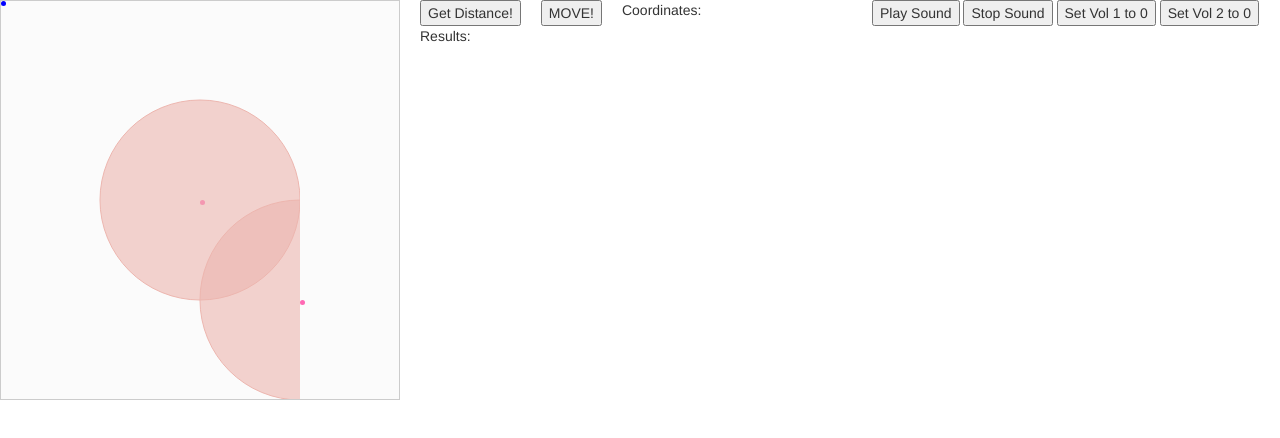
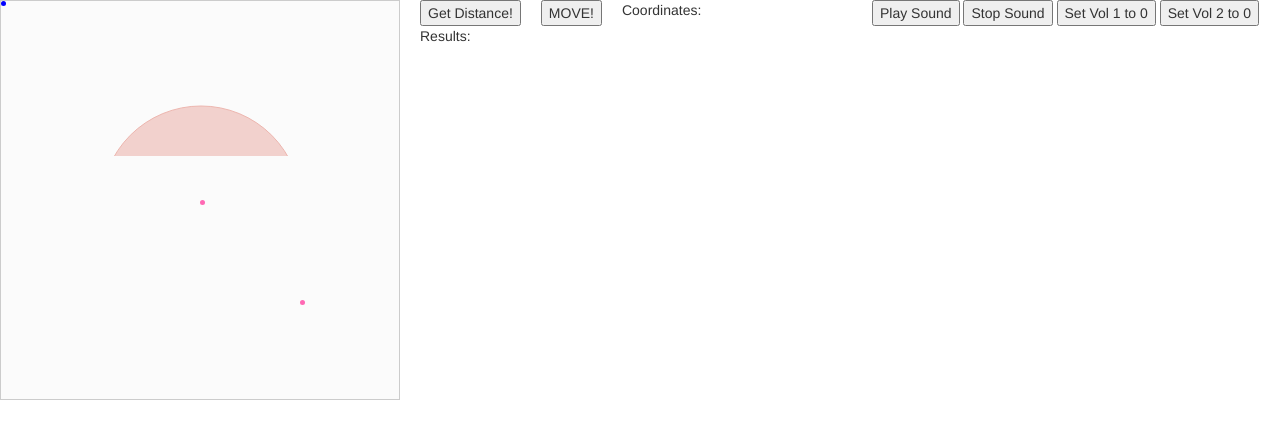
Before and after one commit to jayfresh/sound-map, a website: page src/index.html in a window 1280 px wide. Drawn offline with nearby package versions, Linux system fonts and the light colour scheme; files that its build step writes are made by us from their sources; no server answers.

Commit message:
Revert 3d9f57e..7ecf783
This rolls back to commit 3d9f57e48fcde3ca2d22f7b574c83a1c40318804.

```diff
--- a/src/scss/style.scss
+++ b/src/scss/style.scss
@@ -51,13 +51,6 @@ body {
 	position: relative;
 }
 
-svg {
-	height: 399px;
-	position: absolute;
-	top: 0;
-	left: 0;
-}
-
 circle {
   fill: #EDB6AF;
   fill-opacity: 0.6;
```
